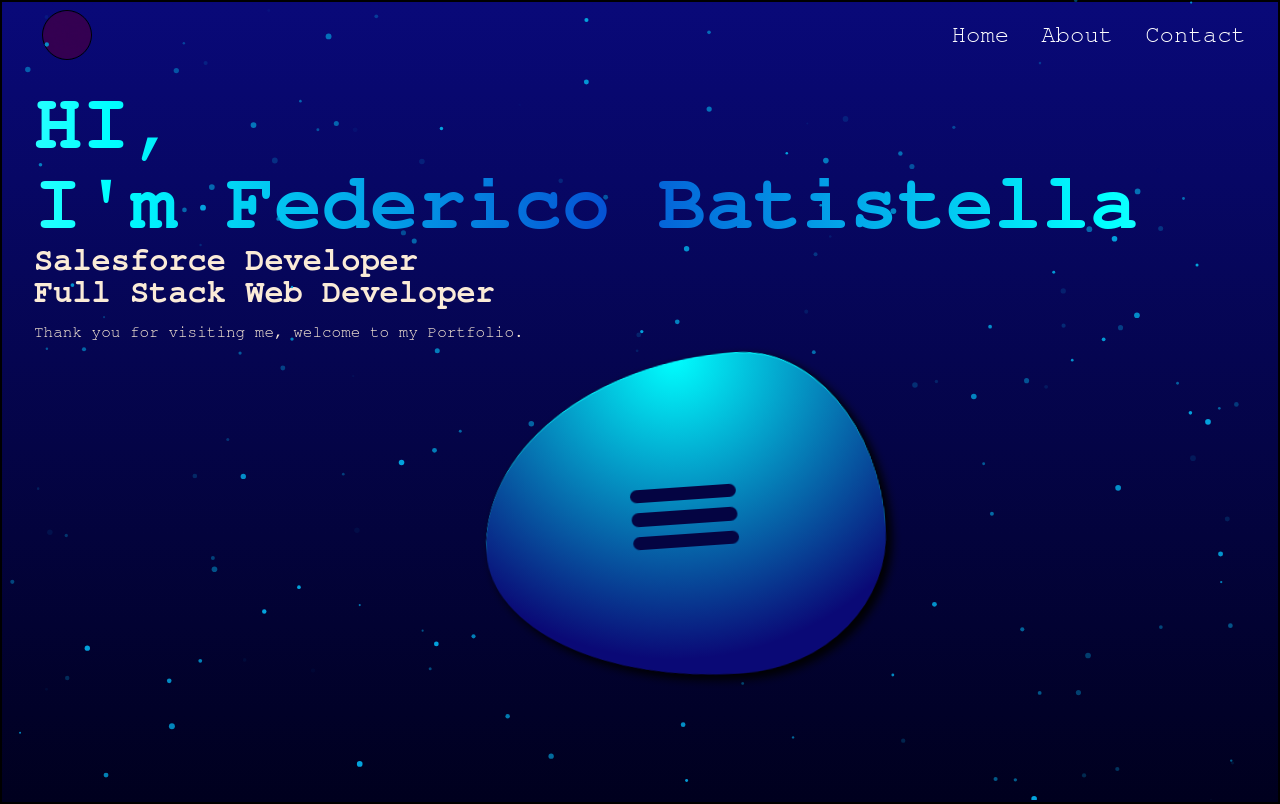
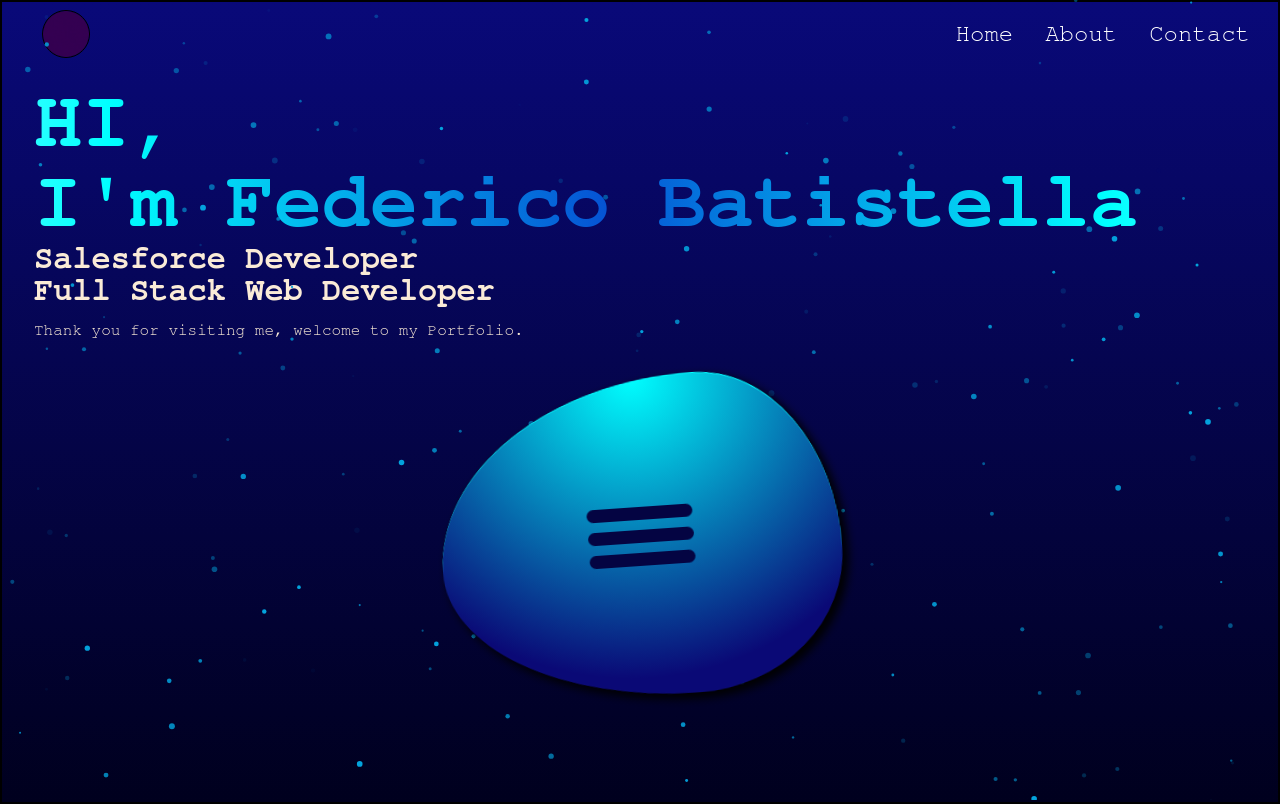
Before and after one commit to fedebati/Portfolio, a React (Create React App) app in the folder my-portfolio/: page / in a window 1280 px wide. Built offline with nearby package versions, Linux system fonts and the light colour scheme.

Commit message:
falta acomodar los botones externos

```diff
--- a/my-portfolio/src/App.css
+++ b/my-portfolio/src/App.css
@@ -10,7 +10,10 @@
   /* margin: 0;
   padding: 0; */
   box-sizing: border-box;
+
 }
 
 .App-body {
+
+  background: linear-gradient(rgba(9,9,121,1), rgba(0, 0, 30,1));
 }
--- a/my-portfolio/src/Components/Bubble.js
+++ b/my-portfolio/src/Components/Bubble.js
@@ -9,7 +9,7 @@
     };
 
     return (
-
+        <div className='containerBubble'>
             <div className={(toggle ? 'blob' : 'blob active')} onClick={fnToggle}>
                 <button type='button'  className={(toggle? 'burger': 'burger active' )} >
                 <span className='line'></span>
@@ -17,6 +17,15 @@
                 <span className='line'></span>
                 </button>
             </div>
+            <div className={(toggle ? 'loader' : 'loader active')} onClick={fnToggle}>
+                <span className='btn ' id='btn1'><h2>1</h2></span>
+                <span className='btn ' id='btn0'><h2>0</h2></span>
+                <span className='btn ' id='btn2'><h2>2</h2></span>
+                <span className='btn ' id='btn3'><h2>3</h2></span>
+                <span className='btn ' id='btn4'><h2>4</h2></span>
+                <span className='btn ' id='btn5'><h2>5</h2></span>
+            </div>
+        </div>
 
     )
 }
--- a/my-portfolio/src/Styles/Bubble.css
+++ b/my-portfolio/src/Styles/Bubble.css
@@ -1,5 +1,12 @@
+*{
+margin: 0;
+padding: 0;
+box-sizing: border-box;
+}
+/* boton bubble */
 .blob{
     /* overflow: hidden; */
+    position: absolute;
     width: 25em;
     height: 20em;
     border-radius: 50% 78% 21% 79% / 53% 51% 49% 47% ;
@@ -7,24 +14,22 @@
     animation: morph 3.5s linear infinite;
     display: flex;
     justify-content: center;
-    /* background-color: rgba(0, 238, 255, 0.50); */
+    align-items: center;
     background: radial-gradient( circle at top, aqua, #0A0976 80%);
     border-top: 1px solid aqua;
-    margin-left: 40vw;
     cursor: pointer;
     transition: 2s;
     z-index: 10 !important;
 }
 
+
 .blob.active{
     width: 15em;
     height: 10em;
-    margin-left: 40vw;
     transition: 3s;
 }
 
-
-
+/* animacion de burbuja */
 @keyframes morph {
     0% {
         border-radius:
@@ -34,13 +39,13 @@
     25% {
         border-radius:
         72% 28% 48% 48% / 28% 28% 72% 72%;
-        transform:translateY(40px);
+        transform:translateY(30px);
         transform: rotate(15deg);
     }
     50% {
         border-radius:
         100% 56% 56% 100% / 100% 100% 56% 56%;
-        transform:translate(-40px);
+        transform:translateY(-30px);
 
     }
     75% {
@@ -57,10 +62,10 @@
   }
 
 
-.titlebubble{
+/* .titlebubble{
     width: 100px;
     margin: auto;
-}
+} */
 
 .burger{
     background-color: transparent;
@@ -89,3 +94,82 @@
 .burger.active .line:nth-child(3){
     transform: translate(0px, -25px) rotate(-45deg);
 }
+
+
+/* botones desplegables del manu bubble */
+#btn0{
+    --i:0;
+}
+#btn1{
+    --i:1;
+}
+#btn2{
+    --i:2;
+}
+#btn3{
+    --i:3;
+}
+#btn4{
+    --i:4;
+}
+#btn5{
+    --i:5;
+}
+
+
+
+.containerBubble{
+    position: absolute;
+    display: flex;
+    justify-content:center;
+    align-items: center;
+    /* border: 1px solid red; */
+    width: 99.8%;
+    height: 55%;
+}
+
+
+.loader{
+    /* border: 1px solid white; */
+    position: relative;
+    height: 100%;
+    width: 100%;
+    display: flex;
+    justify-content: center;
+    align-items: center;
+    /* background: rgba(0, 0, 0, 0.25); */
+}
+
+.loader span{
+    /* z-index: 20; */
+    position: absolute;
+    width: 10em;
+    height: 8em;
+    background: radial-gradient( circle at top, aqua, #0A0976 80%);
+
+
+}
+
+.loader.active span{
+    animation: animateBtn 3s  ;
+    animation-fill-mode: forwards;
+
+}
+
+@keyframes animateBtn{
+    from{
+        transform: rotate(0deg) translateX(18em);
+    }
+    to{
+        transform: rotate(calc(-360deg / 6 * var(--i))) translateX(15em);
+    }
+}
+
+.btn{
+    color: red;
+    display: flex;
+    justify-content: center;
+    align-items: center;
+    border: 1px solid white;
+    border-radius: 42% 56% 72% 28% / 42% 42% 56% 48%;
+}
--- a/my-portfolio/src/Styles/Main.css
+++ b/my-portfolio/src/Styles/Main.css
@@ -1,6 +1,7 @@
 .main{
-    min-height: 100vh;
-    background: linear-gradient(rgba(9,9,121,1), rgba(0, 0, 30,1));
+    width: 100vw;
+    height: 100vh;
+    /* background: linear-gradient(rgba(9,9,121,1), rgba(0, 0, 30,1)); */
 
 
 }
```
Lines whose indentation alone changed are shown as unchanged.
